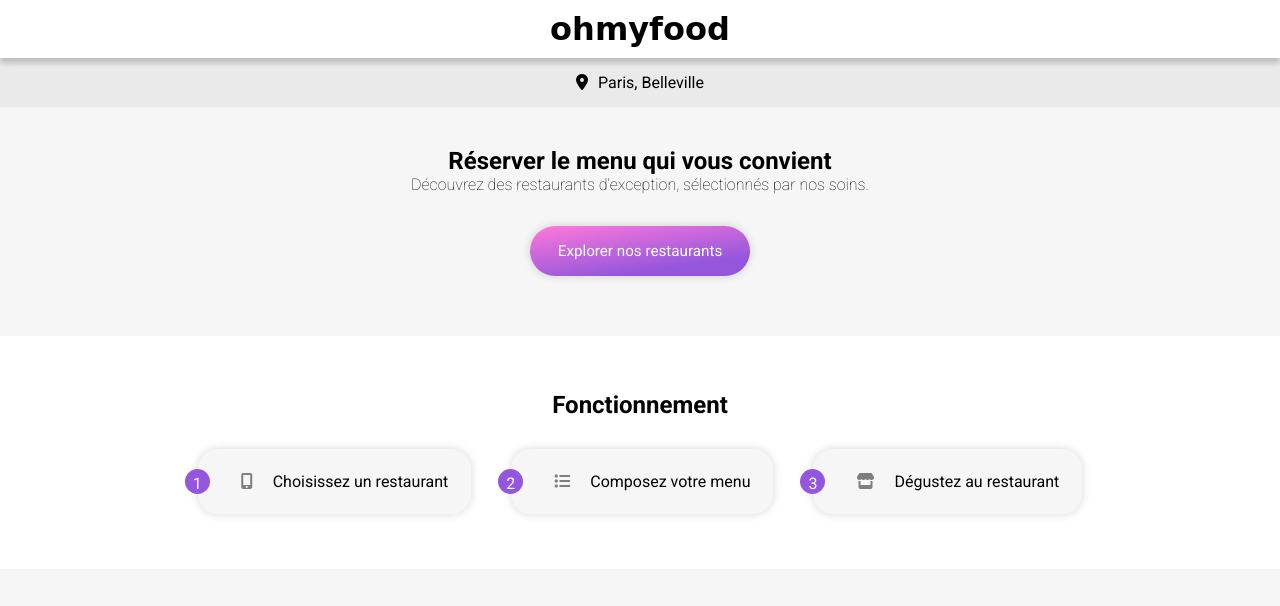
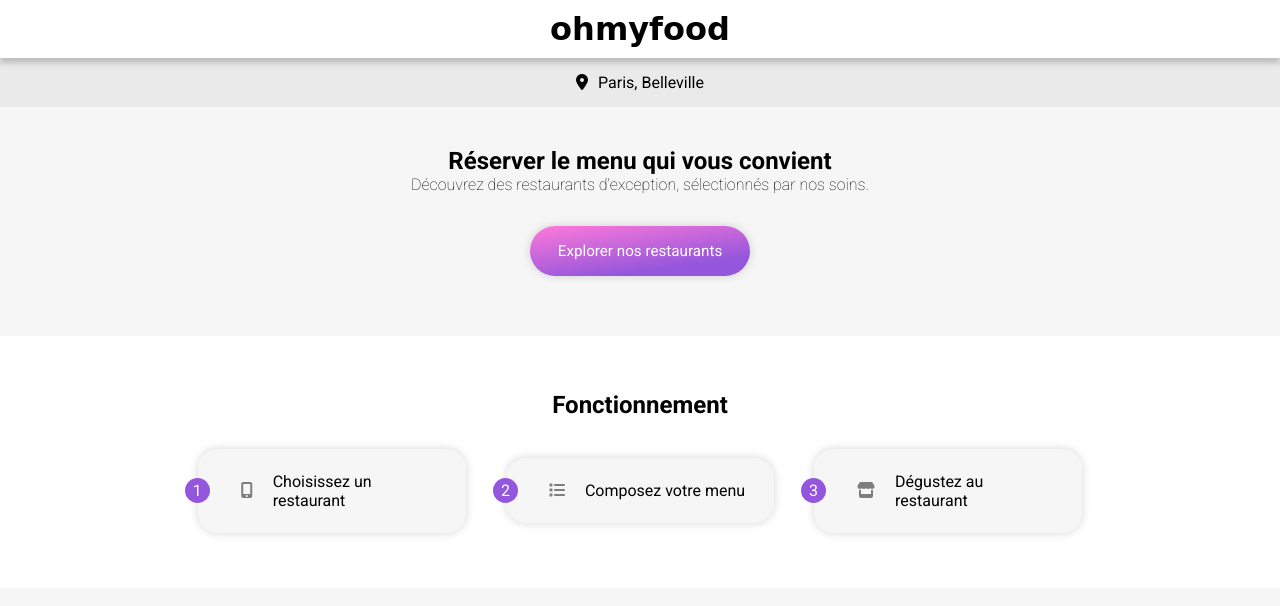
Before and after one commit to GaRyFoYDev/GaryFOY_P3_14122021, a website: page index.html in a window 1280 px wide. Shown: the top 606 px of the page. Drawn offline with Linux system fonts and the light colour scheme; a web font is replaced by a local one.

Commit message:
mis à jour process number

```diff
--- a/index.html
+++ b/index.html
@@ -53,17 +53,17 @@
         <h2 class="process__title">Fonctionnement</h2>
         <div class="process__container">
           <div class="process__box">
-            <div class="process__number">1</div>
+            <div class="process__number"><p>1</p></div>
             <div class="process__icon"><i class="fas fa-mobile-alt"></i></div>
             <p class="process__txt">Choisissez un restaurant</p>
           </div>
           <div class="process__box">
-            <div class="process__number">2</div>
+            <div class="process__number"><p>2</p></div>
             <div class="process__icon"><i class="fas fa-list"></i></div>
             <p class="process__txt">Composez votre menu</p>
           </div>
           <div class="process__box">
-            <div class="process__number">3</div>
+            <div class="process__number"><p>3</p></div>
             <div class="process__icon"><i class="fas fa-store"></i></div>
             <p class="process__txt">Dégustez au restaurant</p>
           </div>
--- a/sass/layout/_process.scss
+++ b/sass/layout/_process.scss
@@ -15,6 +15,7 @@
   }
 
   &__box {
+    width: 100%;
     background-color: $backgroundGrey;
     display: flex;
     align-items: center;
@@ -35,6 +36,7 @@
   }
 
   &__number {
+    @include center;
     text-align: center;
     color: $buttonColor;
     background-color: $color-primary;
```
Also changed, not shown: css/style.css, 1 other file.
